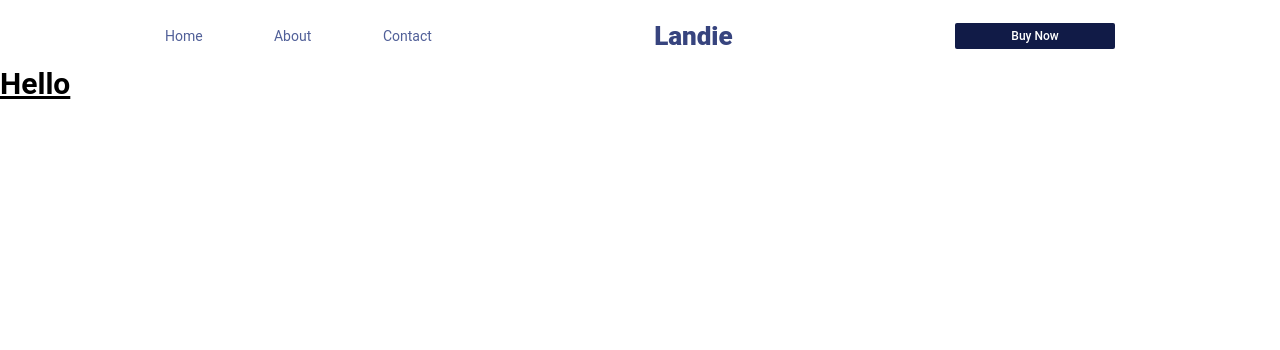
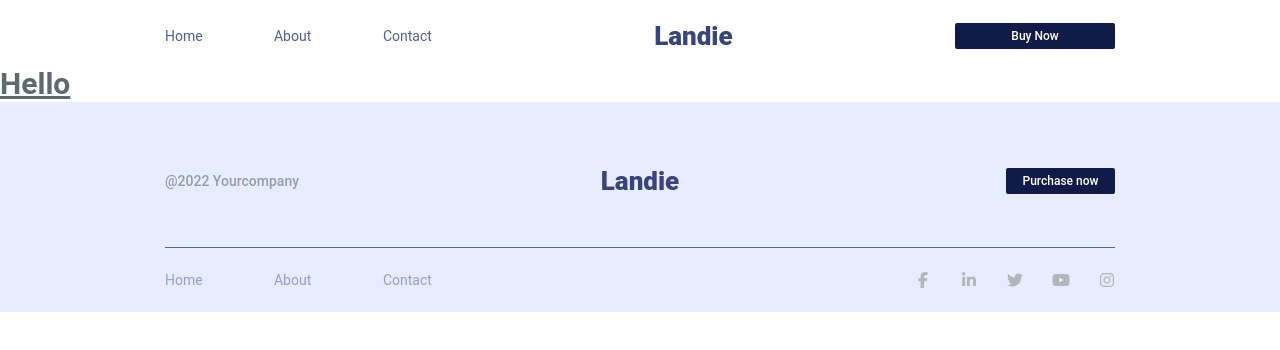
Before and after one commit to qatta93/landie, a Next.js app: page / in a window 1280 px wide. Shown: the top 350 px of the page. Built offline with nearby package versions, Linux system fonts and the light colour scheme; what tailwindcss-inner-border would draw is missing.

Commit message:
feat: footer component added

```diff
--- /dev/null
+++ b/app/(components)/Footer.tsx
@@ -0,0 +1,44 @@
+import Link from "next/link";
+import Button from "./Button";
+import { FontAwesomeIcon } from '@fortawesome/react-fontawesome';
+import { faFacebookF, faLinkedinIn, faTwitter, faYoutube, faInstagram  } from '@fortawesome/free-brands-svg-icons';
+
+const Footer = () => {
+
+  const socialMediaIcons = [faFacebookF, faLinkedinIn, faTwitter, faYoutube, faInstagram]
+
+  return (
+    <footer className="w-full h-[210px] bg-blue-100 px-[165px] pt-[60px] pb-[26px]">
+      <section className="flex">
+        <p className="my-auto flex-1 text-grey-400 text-sm font-medium">@{new Date().getFullYear()} Yourcompany</p>
+        <h3 className=" text-blue-600 my-auto">Landie</h3>
+        <div className="flex-1 my-auto text-right">
+          <Button
+            variant={'primary'}
+            size={'xs'}
+          >
+            Purchase now
+          </Button>
+        </div>
+      </section>
+      <hr className=" h-px bg-grey-200 mt-[47px] mb-[20px]"/>
+      <section className="flex justify-between">
+        <nav className="grid grid-cols-3 gap-x-[60px] text-sm text-blue-300 leading-6 cursor-pointer">
+          <Link href='/home'>Home</Link>
+          <Link href='/about'>About</Link>
+          <Link href='/contact'>Contact</Link>
+        </nav>
+        <ul className="grid grid-cols-5 gap-x-[30px] text-grey-300">
+          {socialMediaIcons.map((socialMediaIcon:any) => (
+            <li className="h-[16px] w-[16px] my-auto flex justify-center">
+              <FontAwesomeIcon icon={socialMediaIcon}/>
+            </li>
+          ))}
+        </ul>
+      </section>
+
+    </footer>
+  )
+}
+
+export default Footer;
--- a/app/(components)/Navbar.tsx
+++ b/app/(components)/Navbar.tsx
@@ -9,7 +9,7 @@ const Navbar = () => {
         <Link href='/about'>About</Link>
         <Link href='/contact'>Contact</Link>
       </section>
-      <h1 className="text-[26px] text-blue-600 my-auto font-black">Landie</h1>
+      <h3 className=" text-blue-600 my-auto">Landie</h3>
       <Button
         className="my-auto"
         variant={'primary'}
--- a/app/layout.tsx
+++ b/app/layout.tsx
@@ -1,5 +1,7 @@
 import '../styles/globals.css';
+import Footer from './(components)/Footer';
 import Navbar from './(components)/Navbar';
+
 
 export default function RootLayout({
   children,
@@ -12,6 +14,7 @@ export default function RootLayout({
       <body>
         <Navbar/>
         {children}
+        <Footer />
       </body>
     </html>
   )
--- a/package.json
+++ b/package.json
@@ -9,6 +9,10 @@
     "lint": "next lint"
   },
   "dependencies": {
+    "@fortawesome/fontawesome-svg-core": "^6.2.1",
+    "@fortawesome/free-brands-svg-icons": "^6.2.1",
+    "@fortawesome/free-solid-svg-icons": "^6.2.1",
+    "@fortawesome/react-fontawesome": "^0.2.0",
     "@types/node": "18.11.11",
     "@types/react": "18.0.26",
     "@types/react-dom": "18.0.9",
--- a/styles/globals.css
+++ b/styles/globals.css
@@ -2,3 +2,12 @@
 @tailwind base;
 @tailwind components;
 @tailwind utilities;
+
+@layer base {
+  html {
+    @apply text-grey-600;
+  }
+  h3 {
+    @apply text-[26px] font-black leading-[38px];
+  }
+}
```
Also changed, not shown: 1 other file (tests, documents, lock files or other folders).
